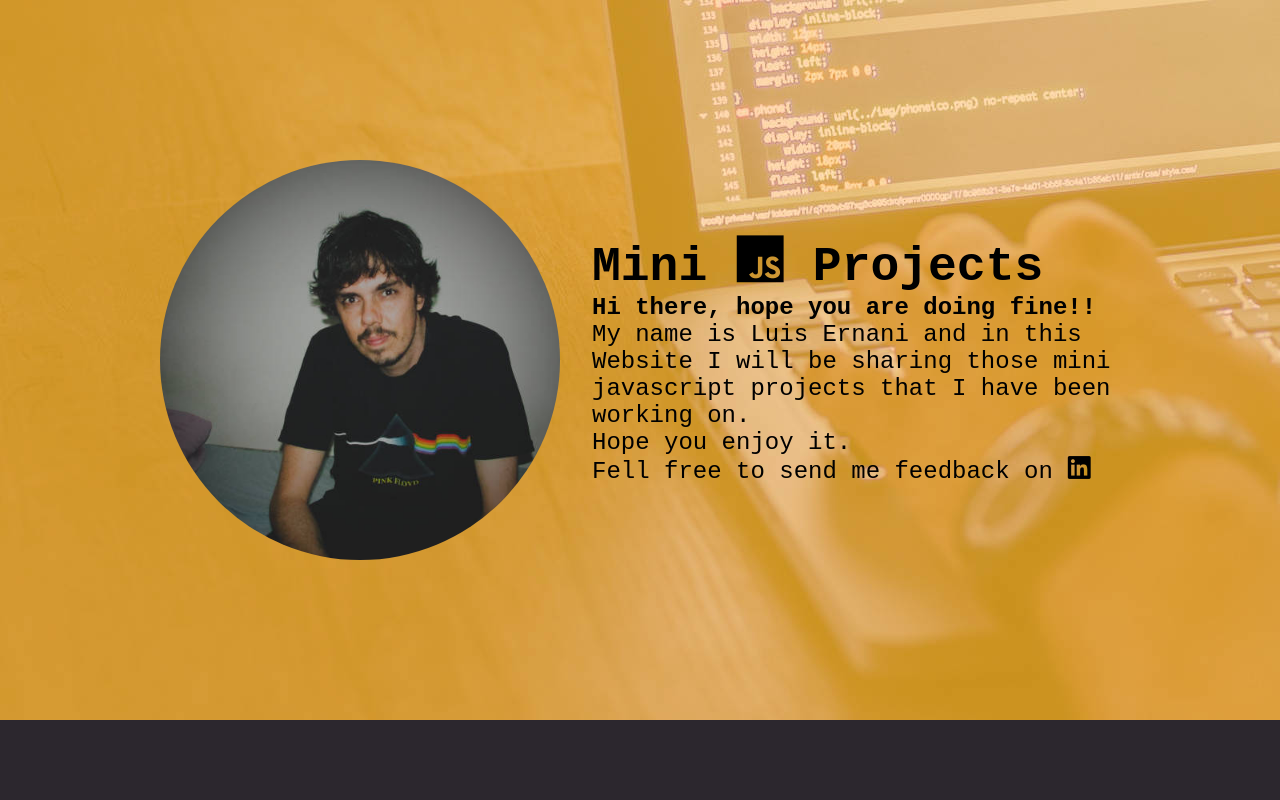
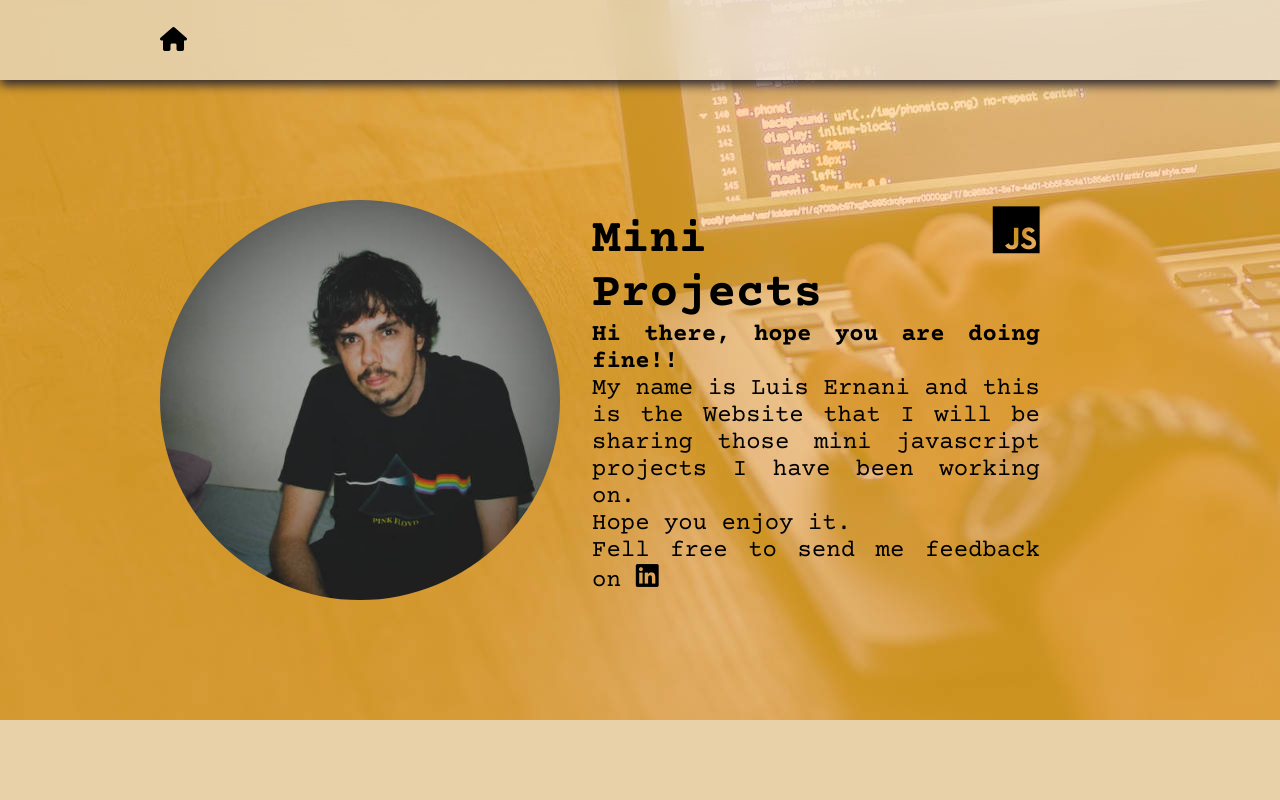
Before and after one commit to luisernani/js-projects, a plain HTML site: page index.html in a window 1280 px wide. Shown: the top 800 px of the page. Drawn offline with nearby package versions, Linux system fonts and the light colour scheme.

Commit message:
First day - Index and Css

```diff
--- a/index.html
+++ b/index.html
@@ -16,15 +16,21 @@
     <!-- css -->
     <link rel="stylesheet" href="style.css">
 
+    <!-- Font Awesome -->
+    <script src="https://kit.fontawesome.com/7869d3269e.js" crossorigin="anonymous"></script>
+
 </head>
 <body>
+    <nav>
+        <a href="index.html"><i class="fa-solid fa-house"></i></a>
+    </nav>
     <div class="hero-container">
         <div class="hero">
             <img class="hero-photo" src="img/pic-of-luis.jpg" alt="Foto of Luis">
             <div class="hero-text">
                 <h1>Mini <i class="devicon-javascript-plain"></i> Projects</h1>
                 <p><strong>Hi there, hope you are doing fine!!</strong></p>
-                <p>My name is Luis Ernani and in this Website I will be sharing those mini javascript projects that I have been working on.</p>
+                <p>My name is Luis Ernani and this is the Website that I will be sharing those mini javascript projects I have been working on.</p>
                 <p>Hope you enjoy it.</p>
                 <p>Fell free to send me feedback on <a target="_blank" href="https://www.linkedin.com/in/luis-ernani-533ab09a/"><i class="devicon-linkedin-plain" ></i></a></p>
             </div>
--- a/style.css
+++ b/style.css
@@ -1,9 +1,27 @@
+@import url('https://fonts.googleapis.com/css2?family=Courier+Prime:wght@400;700&display=swap');
+
 *{
     margin: 0;
     padding: 0;
+    box-sizing: border-box;
 }
 a{
     text-decoration: none;
+}
+
+
+/* -------- NAV ------- */
+nav{
+    height: 10vh;
+    width: 100%;
+    padding: 0 10rem;
+    position:fixed;
+    font-size: 1.5rem;
+    align-items: center;
+    display: flex;
+    box-shadow: 0 5px 10px #2C272E;
+    background-color: #F1F1F199;
+    backdrop-filter: blur(20px);
 }
 
 
@@ -24,11 +42,15 @@ a{
     align-items: center;
     gap: 2rem;
 
-    padding: 0 10rem;
+    padding: 5rem 10rem 0;
     height: 90vh;
+}
 
-    font-family:'Courier New', Courier, monospace;
+.hero-text{
+    padding-right: 5rem;
+    font-family: 'Courier Prime', monospace;;
     font-size: 1.5rem;
+    text-align: justify
 }
 
 .hero, i {
@@ -42,7 +64,7 @@ a{
 
 /* -------- MAIN ------- */
 main{
-    background-color: #2C272E   ;
+    background-color: #E8D1A9;
     display: flex;
     align-items: center;
     gap: 2rem;
@@ -50,7 +72,7 @@ main{
     padding: 0 10rem;
     height: 90vh;
 
-    font-family:'Courier New', Courier, monospace;
+    font-family: 'Courier Prime', monospace;;
     font-size: 1.5rem;
 }
 
@@ -63,11 +85,11 @@ footer{
     display: flex;
     align-items: center;
     justify-content: center;
-    gap: 5rem;
+    gap: 2rem;
 
     padding: 5rem 10rem;
 
 
-    font-family:'Courier New', Courier, monospace;
+    font-family: 'Courier Prime', monospace;
     font-size: 1.5rem;
 }
```
